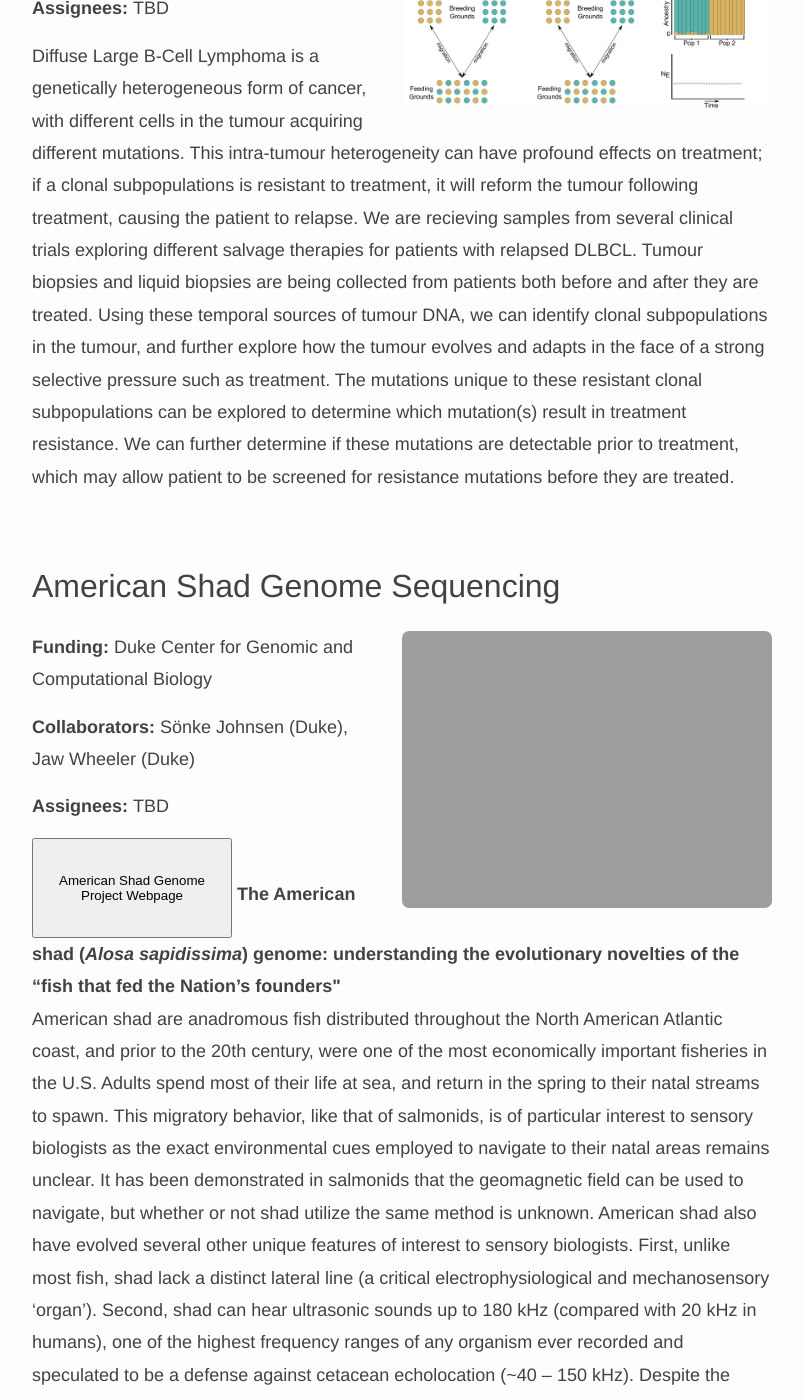
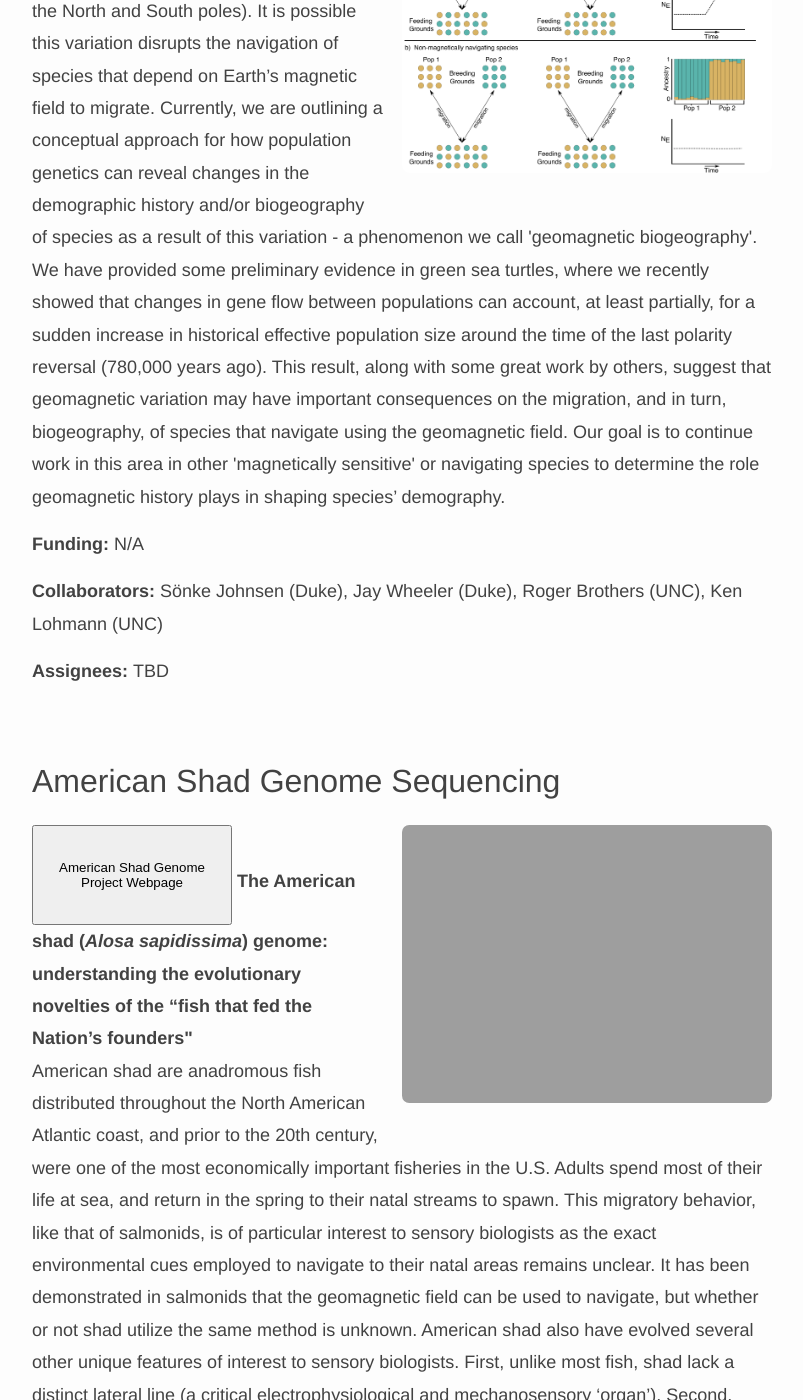
Before and after one commit to rfitak/FitakLab, a Jekyll site: the page built from _pages/projects/index.md, in a window 1280 px wide and 1400 px high, scrolled down 1343 px. Shown: the whole window, without its empty margins (238-1041 px from the left). Built offline with Jekyll 4.4.1, drawn with Linux system fonts in a browser that asks for light colours; nearby versions of some CDN libraries; some of the changed text lies outside the part shown.

Commit message:
fourth commit

```diff
--- a/_data/projects.yml
+++ b/_data/projects.yml
@@ -19,21 +19,22 @@
 
 - name: Geomagnetic Biogeography
   description: >
-    Diffuse Large B-Cell Lymphoma is a genetically heterogeneous form of cancer,
-    with different cells in the tumour acquiring different mutations. This
-    intra-tumour heterogeneity can have profound effects on treatment; if a clonal
-    subpopulations is resistant to treatment, it will reform the tumour following
-    treatment, causing the patient to relapse. We are recieving samples from several
-    clinical trials exploring different salvage therapies for patients with relapsed
-    DLBCL. Tumour biopsies and liquid biopsies are being collected from patients
-    both before and after they are treated. Using these temporal sources of tumour DNA,
-    we can identify clonal subpopulations in the tumour,
-    and further explore how the tumour evolves and adapts in the face of a strong
-    selective pressure such as treatment. The mutations unique to these resistant
-    clonal subpopulations can be explored to determine which mutation(s) result
-    in treatment resistance. We can further determine if these mutations are
-    detectable prior to treatment, which may allow patient to be screened for resistance
-    mutations before they are treated.
+    Earth’s magnetic field is quite dynamic  - varying in strength, orientation,
+    and even occasionally reversing polarity (swapping the North and South poles).
+    It is possible this variation disrupts the navigation of species that depend on
+    Earth’s magnetic field to migrate.  Currently, we are outlining a conceptual
+    approach for how population genetics can reveal changes in the demographic
+    history and/or biogeography of species as a result of this variation - a
+    phenomenon we call 'geomagnetic biogeography'.
+    <br>
+    We have provided some preliminary evidence in green sea turtles, where we recently
+    showed that changes in gene flow between populations can account, at least partially,
+    for a sudden increase in historical effective population size around the time of the
+    last polarity reversal (780,000 years ago).  This result, along with some great work by
+    others, suggest that geomagnetic variation may have important consequences on the migration,
+    and in turn, biogeography, of species that navigate using the geomagnetic field.  Our goal
+    is to continue work in this area in other 'magnetically sensitive' or navigating species to
+    determine the role geomagnetic history plays in shaping species’ demography.
   funding: N/A
   collaborators: Sönke Johnsen (Duke), Jay Wheeler (Duke), Roger Brothers (UNC), Ken Lohmann (UNC)
   assignees: TBD
--- a/_pages/projects/index.md
+++ b/_pages/projects/index.md
@@ -15,6 +15,7 @@ rank: 1
             {% if project.photo %}
                 <img class="float-right projects-photo" src="{{ project.photo | prepend: site.images_dir | prepend: site.baseurl }}">
             {% endif %}
+            <p>{{ project.description }}</p>
             {% if project.funding %}
                 <p><b>Funding: </b>{{ project.funding }}</p>
             {% endif %}
@@ -24,7 +25,6 @@ rank: 1
             {% if project.assignees %}
                 <p><b>Assignees: </b>{{ project.assignees }}</p>
             {% endif %}
-            <p>{{ project.description }}</p>
         </li>
     {% endif %}
     {% endfor %}
```
